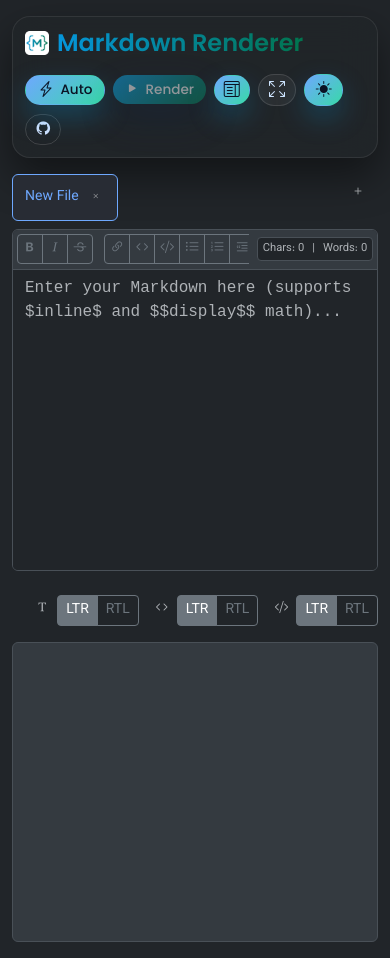
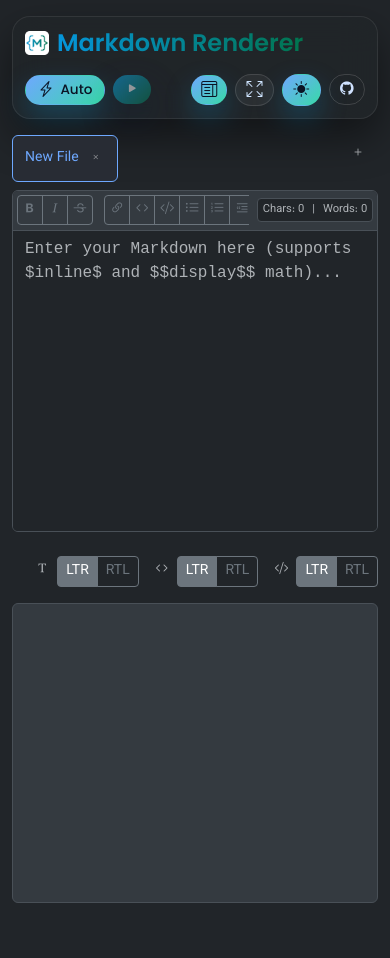
Before and after one commit to matinkg/markdown-renderer, a website built with Vite: page index.html in a window 390 px wide. After the commit the page ends 919 px from the top, so only its background shows below. Built offline with nearby package versions, Linux system fonts and the light colour scheme.

Commit message:
Feat: optimize header-controls for mobile

```diff
--- a/index.html
+++ b/index.html
@@ -44,7 +44,8 @@
                 <h1 class="app-title mb-0">Markdown Renderer</h1>
             </div>
 
-            <div class="header-controls d-flex align-items-center flex-wrap gap-2">
+            <div class="header-controls d-flex align-items-center flex-wrap gap-2 justify-content-between">
+                <div class="d-flex align-items-center gap-2">
                     <!-- Auto-render toggle: Controls automatic rendering of markdown as user types -->
                     <div class="control-chip" title="Toggle Auto Rendering">
                         <input type="checkbox" id="autoRenderSwitch" role="switch" checked>
@@ -55,11 +56,14 @@
                     </div>
 
                     <!-- Manual render button: Allows manual triggering when auto-render is disabled -->
-                <button id="manualRenderButton" class="btn btn-modern control-button" disabled title="Render Markdown Manually">
+                    <button id="manualRenderButton" class="btn btn-modern control-button" disabled
+                        title="Render Markdown Manually">
                         <i class="bi bi-play-fill"></i>
-                    <span>Render</span>
+                        <span class="render-text">Render</span>
                     </button>
+                </div>
 
+                <div class="d-flex align-items-center gap-2">
                     <!-- Input panel toggle: Shows/hides the markdown input area -->
                     <div class="control-chip" title="Toggle Input Panel">
                         <input type="checkbox" id="toggleInputSwitch" role="switch" checked>
@@ -93,6 +97,7 @@
                         <i class="bi bi-github"></i>
                         <span>GitHub</span>
                     </a>
+                </div>
             </div>
         </header>
 
--- a/style.css
+++ b/style.css
@@ -692,6 +692,10 @@
 		padding: 0.4rem 0.75rem;
 	}
 
+	#manualRenderButton .render-text {
+		display: none;
+	}
+
 	.header-controls > .control-chip.icon-only {
 		justify-self: center;
 	}
```
Lines whose indentation alone changed are shown as unchanged.
